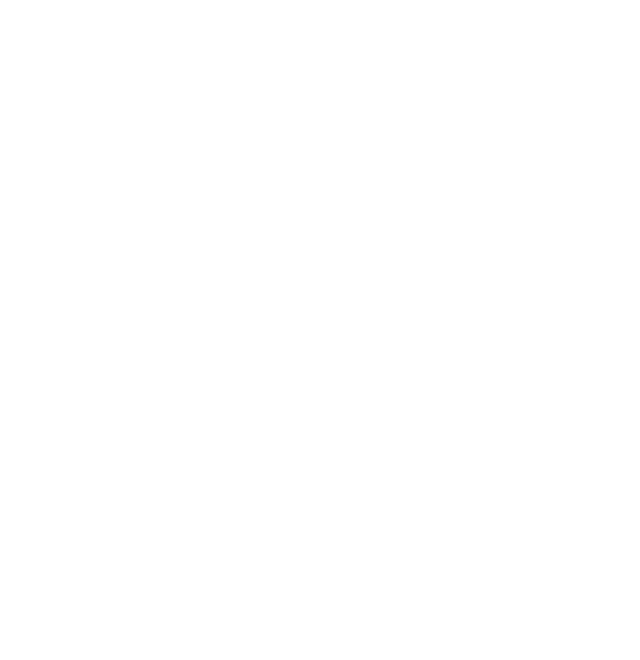
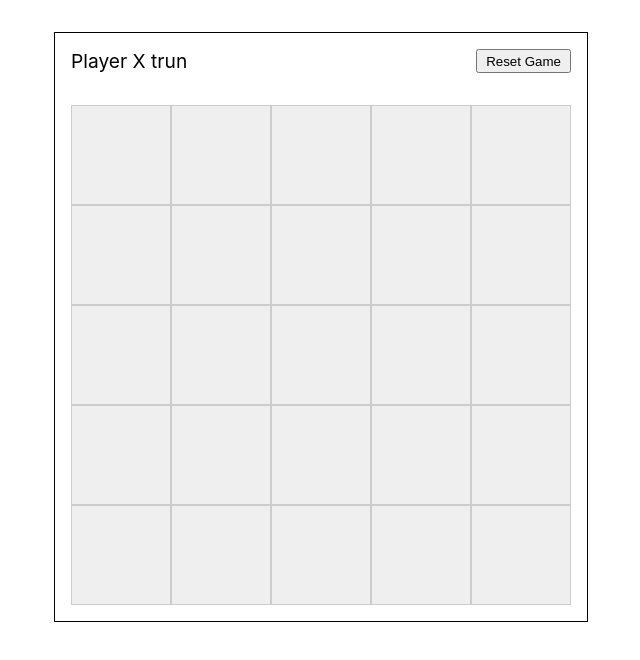
Before and after one commit to Ankitsaini406/react-challenges, a React (Create React App) app: page /tictactoe in a window 1280 px wide. Before the commit this address had no page. Shown: the top 660 px of the page, without its empty margins (319-959 px from the left). Built offline with nearby package versions, Linux system fonts and the light colour scheme.

Commit message:
"Tic Tac Toe"

```diff
--- a/src/App.js
+++ b/src/App.js
@@ -3,6 +3,7 @@ import { Routes, Route } from 'react-router-dom';
 import Progressbar from './components/ProgressBar/Progressbar';
 import Stepper from './components/Stepper/Stepper';
 import Perent from './components/PerentTOChild/Perent';
+import Tictactoe from './components/Tic-tac-toe/Tictactoe';
 
 function App() {
   return (
@@ -10,6 +11,7 @@ function App() {
       <Route path='progressbar' element={<Progressbar />} />
       <Route path='stepper' element={<Stepper />} />
       <Route path='perenttochild' element={<Perent/>}/>
+      <Route path='tictactoe' element={<Tictactoe/>}/>
     </Routes>
 
   );
--- /dev/null
+++ b/src/components/Tic-tac-toe/Tictactoe.jsx
@@ -0,0 +1,32 @@
+import "../../css/tictactoe.css";
+import useTictactoe from "../../hooks/useTictactoe";
+
+const Tictactoe = () => {
+
+    const gridValue = 5;
+
+    const { board, handleClick, getStatusMessage, resetGame } =
+        useTictactoe(gridValue);
+
+    return (
+        <div className="game" style={{ maxWidth: `calc(${gridValue} * 100px)` }}>
+            <div className="status">
+                {getStatusMessage()}
+                <button onClick={resetGame}>Reset Game</button>
+            </div>
+
+            <div className="board" style={{ gridTemplateColumns: `repeat(${gridValue}, 1fr)` }}>
+                {board.map((b, index) => {
+                    return <button className="cell" key={index}
+                        onClick={() => handleClick(index)}
+                        disabled={b !== null}
+                    >
+                        {b}
+                    </button>;
+                })}
+            </div>
+        </div>
+    );
+};
+
+export default Tictactoe;
--- /dev/null
+++ b/src/css/tictactoe.css
@@ -0,0 +1,38 @@
+.game {
+    margin: 2rem auto;
+    border: 1px solid black;
+    padding: 1rem;
+    display: flex;
+    flex-direction: column;
+    gap: 2rem;
+}
+
+.status {
+    display: flex;
+    gap: 2rem;
+    font-size: larger;
+    justify-content: space-between;
+
+    button {
+        padding: 0 0.5rem;
+    }
+}
+
+.board {
+    display: grid;
+    justify-content: center;
+
+    .cell {
+        height: 100px;
+        aspect-ratio: 1/1;
+        font-size: large;
+        cursor: pointer;
+        border: 1px solid #cccccc;
+        transition: background-color 0.3s ease-in-out;
+        color: black;
+
+        &:hover {
+            background-color: lightgray;
+        }
+    }
+}
--- /dev/null
+++ b/src/hooks/useTictactoe.jsx
@@ -0,0 +1,58 @@
+import { useState } from "react";
+
+const useTictactoe = (gridVlaue) => {
+
+    const initialBoard = () => Array(gridVlaue * gridVlaue).fill(null);
+
+    const [board, setBorad] = useState(initialBoard());
+    const [isNext, setIsNext] = useState(true);
+
+    const WINNING_PATTERNS = [
+        [0, 1, 2],
+        [3, 4, 5],
+        [6, 7, 8],
+        [0, 3, 6],
+        [1, 4, 7],
+        [2, 6, 8],
+        [0, 4, 8],
+        [2, 4, 6],
+    ];
+
+    const calculateWinnner = (currentBoard) => {
+        ; for (let i = 0; i < WINNING_PATTERNS.length; i++) {
+            const [a, b, c] = WINNING_PATTERNS[i]
+            if (currentBoard[a] && currentBoard[a] === currentBoard[b] && currentBoard[a] === currentBoard[c]) {
+                return currentBoard[a];
+            }
+        }
+        return null;
+    };
+
+    const handleClick = (index) => {
+        // check winner
+        const winner = calculateWinnner(board);
+        console.log(winner);
+        if (winner || board[index]) return;
+
+        const newBoard = [...board];
+        newBoard[index] = isNext ? "X" : "O";
+        setBorad(newBoard);
+        setIsNext(!isNext);
+    };
+
+    const getStatusMessage = () => {
+        const winner = calculateWinnner(board);
+        if (winner) return `Player ${winner} wins!`;
+        if (!board.includes(null)) return `It's a draw!`;
+        return `Player ${isNext ? "X" : "O"} trun`;
+    }
+
+    const resetGame = () => {
+        setBorad(initialBoard());
+        setIsNext(true);
+    }
+
+    return { board, handleClick, calculateWinnner, getStatusMessage, resetGame }
+};
+
+export default useTictactoe;
```
